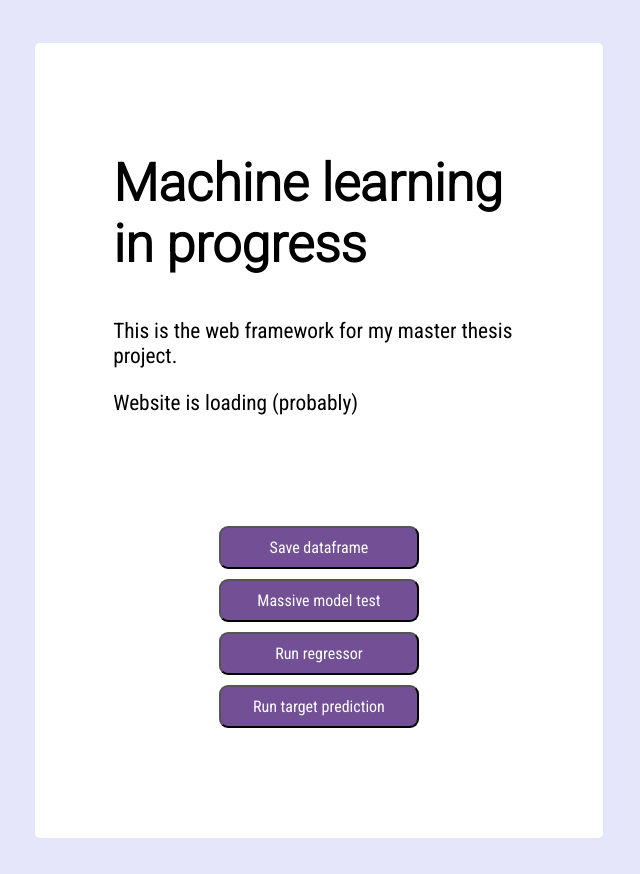
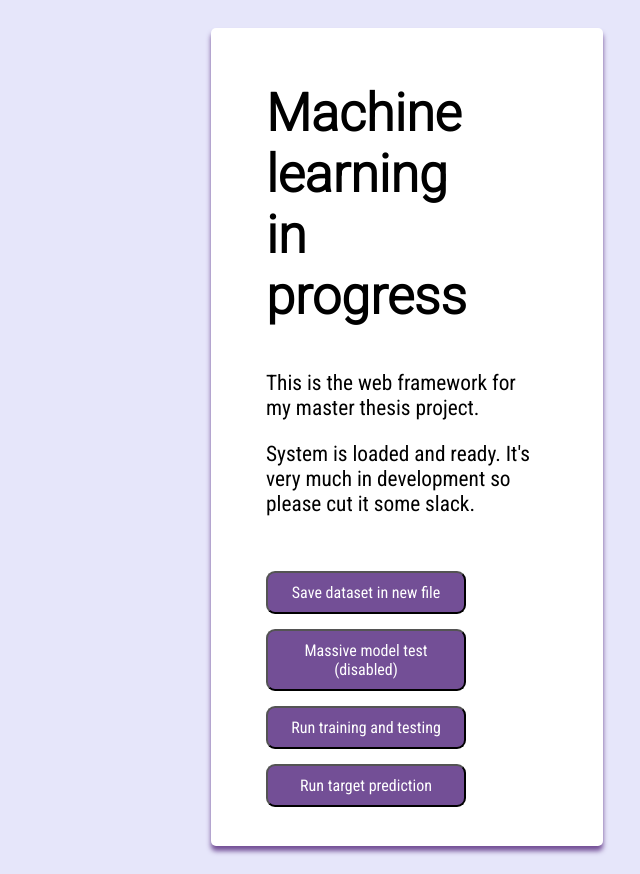
Before and after one commit to perfjes/mastern, a Flask app: page / in a window 1280 px wide. Shown: the whole page, without its empty margins (17-657 px from the left). Before the commit the page ends 838 px from the top, so only its background shows below. Run offline with Flask 2, Linux system fonts and the light colour scheme; some libraries are stand-ins or nearby versions.

Commit message:
tweaks to CSS for better styling, added favicon, modifications to HTML, ml.py and datahandler to allow for saving dataframe as new file, need to implement loading of dataframe

```diff
--- a/compute/data/test.csv
+++ b/compute/data/test.csv
@@ -1,2 +1,2 @@
 id,case,cuploose,stemloose,years in vivo,cr,co,zr,ni,mb,linwear,linwearrate,volwear,volwearrate,inc,ant,cupx,cupy,male,female
-88,0,0,0,10.22861054,0.03,0.03,0.09,0.12,0.39,2.42,0.24,1492.54,145.92,35.59,4.4,28.9,15.45,0,1
+88,0,0,0,10.22861054,0.03,0.03,0.09,0.12,0.39,2.42,4.35,1492.54,145.92,35.59,4.4,28.9,15.45,0,1
--- a/compute/modules/datahandler.py
+++ b/compute/modules/datahandler.py
@@ -67,7 +67,8 @@ class Data(Resource):
 
 
 # In case the system should be able to mutate the data, then it should be able to not overwrite the existing
-# datasets.
+# datasets. Parameter to be passed need be pandas dataframe.
+# TODO error handling
 def save_as_new(data):
     counter = 1
     save = 'df.csv'
@@ -84,7 +85,7 @@ def save_as_new(data):
     if not os.path.isfile(data_directory + save):
         data.to_csv(os.path.join(data_directory + save), encoding='utf-8', index=False)
         print(os.path.join(data_directory + save))
-        return True
+        return True, save
     else:
         return False
 
--- a/compute/modules/ml/ml.py
+++ b/compute/modules/ml/ml.py
@@ -1,16 +1,15 @@
 import csv
 
-import numpy as np
-from matplotlib import pyplot as plt
 from sklearn.tree import DecisionTreeRegressor
 from sklearn.model_selection import train_test_split
 import pandas as pd
 from sklearn import metrics
-from compute.modules import datahandler
+from compute.modules import datahandler, graph_factory
 
 # TODO fiddle with decisiontreeregressor parameters to get better score
 # TODO minmaxscaler (morten)
 dth = datahandler
+graph = graph_factory
 features_regression = ['id', 'volwear', 'volwearrate', 'cr', 'co', 'zr', 'ni', 'mb']  # These are removed
 sexes = ['male', 'female']  # These are added
 
@@ -113,10 +112,7 @@ def target_predict_longevity(target):
     r2pred = r2pred.reshape(-1, 1)
     r2 = metrics.r2_score(y_true, r2pred)
 
-    print(r2)
-
-
-    return result
+    return result, r2
 
 
 # TESTING FUNCTION - DOES NOT CURRENTLY WORK - USED FOR AUTONOMOUS TESTING OF REGRESSOR PARAMETER TUNING
--- a/compute/webinterface/static/main.css
+++ b/compute/webinterface/static/main.css
@@ -12,27 +12,27 @@ body {
 #leftside {
     background-color: white;
     border-radius: 5px;
-    height: 100%;
-    width: fit-content;
-    margin: 35px auto;
+    height: auto;
+    width: 62%;
+    margin: 20px auto;
     margin-right: 20px;
+    box-shadow: 0 5px 5px 0 #734f96;
 }
 
 /****************************** TITLE ******************************/
 #title {
     grid-column: 1;
     grid-row: 1 / 2;
-    width: fit-content;
+    width: inherit;
     height: auto;
-    margin: 3% 5%;
-    background-color: white;
+    margin: 14%;
     border-radius: 5px;
-    padding: 50px;
     font-family: 'Roboto', sans-serif;
     font-size: 26pt;
 }
 
 #title p {
+    width: 110%;
     font-size: 16pt;
     font-family: 'Roboto Condensed', sans-serif;
 }
@@ -48,9 +48,7 @@ body {
 #buttons {
     width: fit-content;
     height: auto;
-    margin: 20px auto;
-    padding: 10px;
-    background-color: white;
+    margin: 4% 14% 10% 14%;
     border: 0;
     font-family: inherit;
 }
@@ -58,7 +56,8 @@ body {
 #buttons button {
     display: block;
     width: 200px;
-    margin: 10px;
+    margin: 15px;
+    margin-left: 0;
     -webkit-border-radius: 9px;
     -moz-border-radius: 9px;
     border-radius: 9px;
@@ -66,15 +65,16 @@ body {
     color: white;
     font-size: 16px;
     background: #734f96;
-    padding: 10px 20px 10px 20px;
+    padding: 10px 22px;
     text-decoration: none;
     transition: 0.4s ease;
 }
 
 #buttons button:hover {
-    background: #96964f;
+    background: #4f9650;
     text-decoration: none;
     transition: 0.4s ease;
+    cursor: pointer;
 }
 
 button:focus {
@@ -89,9 +89,10 @@ button:focus {
     border-radius: 5px;
     width: fit-content;
     height: fit-content;
-    margin: 35px;
+    margin: 20px;
     font-family: 'Roboto', sans-serif;
     max-width: 70%;
+    box-shadow: 0 5px 5px 0 #734f96;
 }
 
 .dataframe {
@@ -151,3 +152,7 @@ button:focus {
     margin: auto;
     font-family: 'Roboto', sans-serif;
 }
+
+#savestatus, #success, #fname {
+    display:none
+}
--- a/compute/webinterface/static/script/handlebar.js
+++ b/compute/webinterface/static/script/handlebar.js
@@ -3,6 +3,7 @@ var reg = 'reg',
 
 $(document).ready(function() {
 
+    $('#status').text('System is loaded and ready. It\'s very much in development so please cut it some slack.');
     clearTable();
 
     $('#resetmodel').click(function() {
@@ -24,10 +25,10 @@ $(document).ready(function() {
         });
     });
 
-    $('#classify').click(function() {
+    $('#target').click(function() {
         loading();
         $('.result_element').remove();
-        $.getJSON('../../classify', function(data) {
+        $.getJSON('../../target', function(data) {
             $('#data').fadeIn();
             updateTable(data, clas);
             $('#resultheader').text('Results - Target prediction');
@@ -37,8 +38,22 @@ $(document).ready(function() {
         });
     });
 
-    $('#save').click(function() {
-
+    $('#savebtn').click(function() {
+        loading();
+        $('.result_element').remove();
+        $("#savestatus").load("../../save", function() {
+            $('#data').fadeIn();
+            if($('#success').text() == 'success'){
+                $('#resultheader').text('File saved as ' + $('#fname').text());
+                $('#resultcontext').text('The dataset was saved as a new file with the aforementioned name for ' +
+                    'future use.');
+                $('#loadinggif').hide();
+            } else {
+                $('#resultheader').text('An error occurred!');
+                $('#resultcontext').text('The dataset has not been saved.');
+                $('#loadinggif').hide();
+            }
+        });
     });
 });
 
--- a/compute/webinterface/templates/index.html
+++ b/compute/webinterface/templates/index.html
@@ -6,6 +6,7 @@
         <link rel="stylesheet" type="text/css" href="{{ url_for('static', filename='main.css') }}">
         <link href='https://fonts.googleapis.com/css?family=Roboto:300' rel='stylesheet' type='text/css'>
         <link href='https://fonts.googleapis.com/css?family=Roboto+Condensed' rel='stylesheet' type='text/css'>
+        <link rel="icon" href="../static/img/arthroplasty.png">
         <script src="https://ajax.googleapis.com/ajax/libs/jquery/3.3.1/jquery.min.js"></script>
         <script type="text/javascript" src="//cdnjs.cloudflare.com/ajax/libs/socket.io/1.3.6/socket.io.min.js"></script>
         <script src="../static/script/handlebar.js"></script>
@@ -21,10 +22,10 @@
 
                 <section id="input">
                     <form id="buttons" method="post">
-                        <button type="button" id="save" name="save"> Save dataframe </button>
-                        <button type="button" id="split" name="split"> Massive model test </button>
-                        <button type="button" id="regress" name="regress"> Run regressor </button>
-                        <button type="button" id="classify" name="classify"> Run target prediction </button>
+                        <button type="button" id="savebtn"> Save dataset in new file </button>
+                        <button type="button" id="masstest"> Massive model test (disabled) </button>
+                        <button type="button" id="regress"> Run training and testing </button>
+                        <button type="button" id="target"> Run target prediction </button>
                     </form>
                 </section>
             </div>
@@ -34,8 +35,10 @@
                 <img src="../static/img/load.gif" id="loadinggif" title="Loading"/>
                 <table id="results_table">
                     {{ data | safe }}
-                    {{ mae | safe }}
+                    {{ data | safe }}
+                    {{ r2 | safe }}
                 </table>
+                <p id="savestatus"></p>
                 <p id="resultcontext"></p>
             </section>
         </div>
--- a/compute/webinterface/web_gui.py
+++ b/compute/webinterface/web_gui.py
@@ -14,10 +14,10 @@ dth.Data.dataframe = dth.load_dataframe(path)
 app = Flask(__name__)
 
 
+# Maybe delegating the code snippet to a separate function will help - it doesn't do much right now
 @app.route('/save', methods=['GET', 'POST'])
 def save_dataframe_as_new():
-
-    return str(dth.save_as_new(dth.Data.dataframe))
+    return save_new_dataframe()
 
 
 @app.route('/regress', methods=['GET'])
@@ -25,9 +25,8 @@ def get_regression_result():
     return test_regression()
 
 
-@app.route('/classify', methods=['GET'])
+@app.route('/target', methods=['GET'])
 def get_target_prediction_result():
-    dth.Data.split = 0.35
     return test_target_prediction()
 
 
@@ -44,15 +43,26 @@ def test_regression():
 
 def test_target_prediction():
     test_sample = dth.load_dataframe(dth.Path.path + 'test.csv')
-    result = ml.target_predict_longevity(test_sample)
-    return pandas_to_json(result)
+    prediction, r2 = ml.target_predict_longevity(test_sample)
+    result = pandas_to_json(prediction)
+    return result
 
 
 def test_classification():
     return pandas_to_json(classifier.classify(dth.Data.dataframe))
 
 
-# Turns a dataframe into a dict, then returns a properly formatted JSON string
+def save_new_dataframe():
+    success, filename = dth.save_as_new(dth.Data.dataframe)
+    if success:
+        feedback = '%s%s%s' % ('<p id="success">success</p><p id="fname">', filename, '</p>')
+        return feedback
+    else:
+        feedback = '%s%s%s' % ('<p id="success">error</p><p id="fname">', 'file was not saved', '</p>')
+        return feedback
+
+
+# Turns a Pandas dataframe into a dict, then returns a properly formatted JSON string
 def pandas_to_json(dataframe):
     json_result = [
         dict([
--- a/requirements.txt
+++ b/requirements.txt
@@ -1,3 +1,4 @@
+pydotplus
 appJar==0.93.0
 click==6.7
 cycler==0.10.0
```
Also changed, not shown: compute/modules/graph_factory.py (+9 -0 lines), compute/webinterface/static/img/af.png (added), compute/webinterface/static/img/af2.png (added), compute/webinterface/static/img/arthroplasty.png (added).
